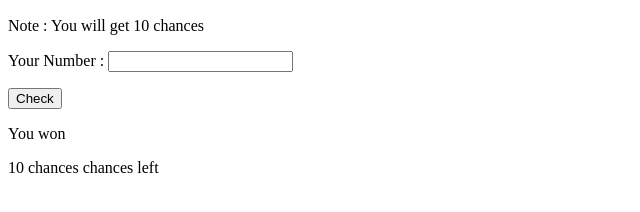
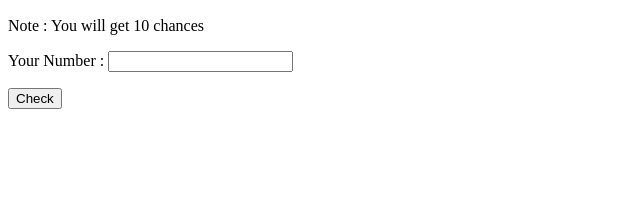
Before and after one commit to Shashwat-Trivedi/Guess-the-Number, a plain HTML site: page index.html in a window 1280 px wide. Shown: the part 110-322 px from the top of the page, without its empty margins (0-640 px from the left). Drawn offline with Linux system fonts and the light colour scheme.

Commit message:
fixed mistakes

```diff
--- a/index.html
+++ b/index.html
@@ -19,10 +19,8 @@
         </button>
     </form>
     <div id="Won">
-        <p>You won</p>
     </div>
     <div id="chancesLeft">
-        <p>10 chances chances left</p>
     </div>
 
 </body>
```
